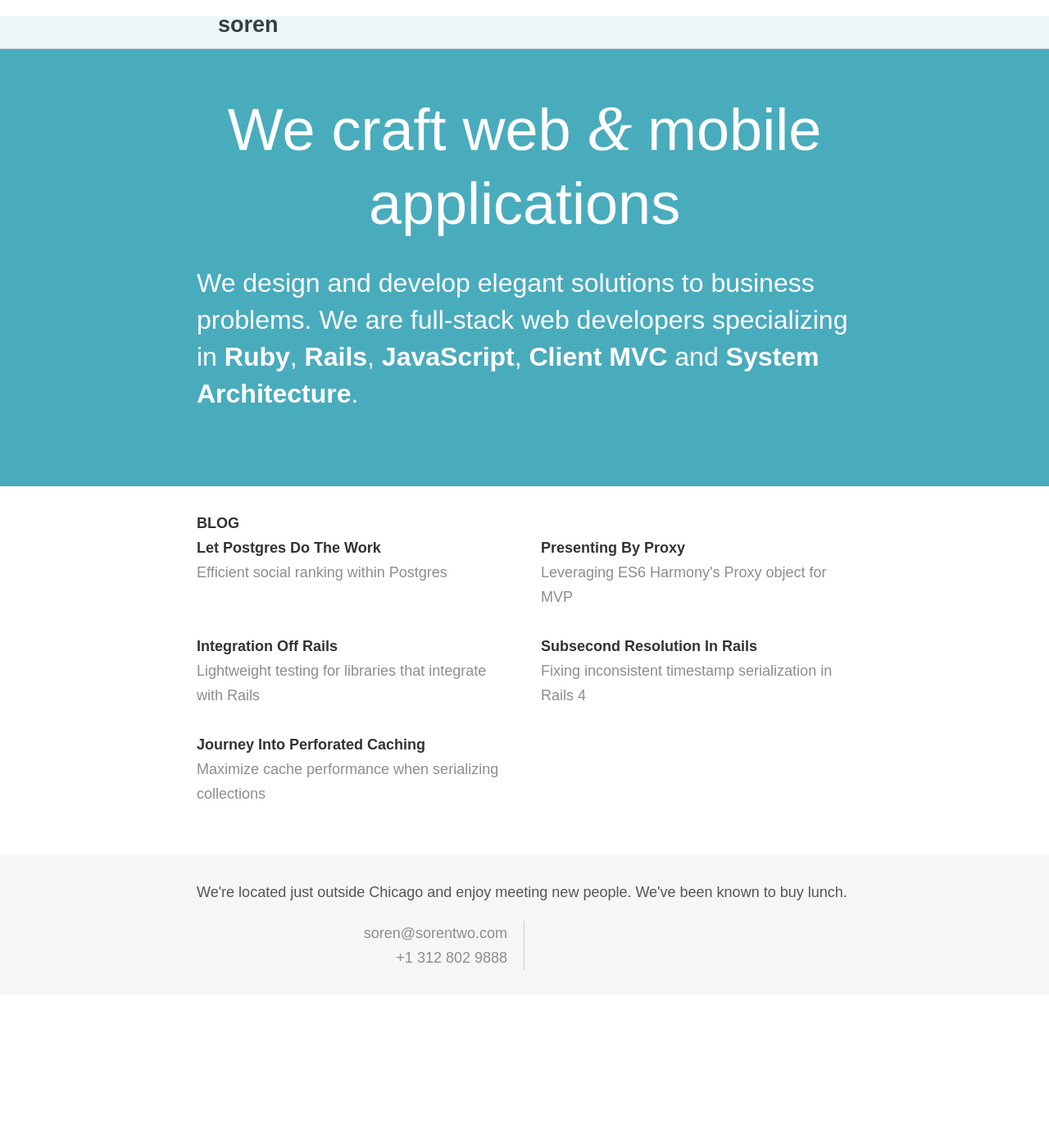
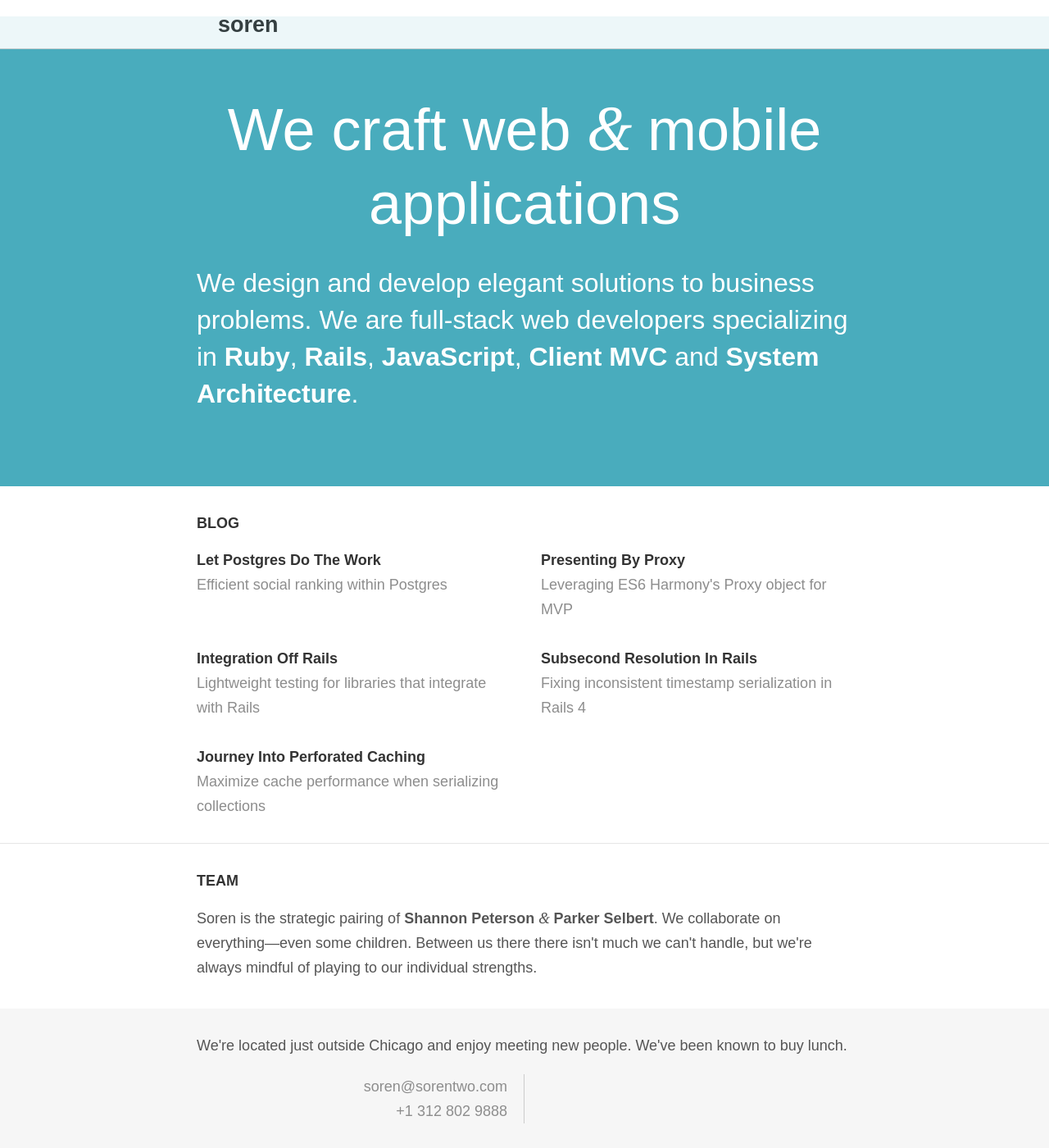
Before and after one commit to sorentwo/soren-website, a Jekyll site: the page built from index.html, in a window 1280 px wide and 1400 px high, scrolled down 40 px. Shown: the whole window at 82% size. Built offline with Jekyll 4.4.1, drawn with Linux system fonts in a browser that asks for light colours; Markdown is read by kramdown in place of the engine named in the settings; before the commit the page ends 1253 px from its top, so only the background shows below that.

Commit message:
Added team section to index

```diff
--- a/index.html
+++ b/index.html
@@ -29,3 +29,16 @@ title: Soren
     {% endfor %}
   </div>
 </div>
+
+<div class="home-sub team">
+  <div class="wrapper">
+    <h2>Team</h2>
+    <p class="team-info">
+      Soren is the strategic pairing of <b>Shannon Peterson</b> <span
+        class="fancy">&amp;</span> <b>Parker Selbert</b>. We collaborate on
+      everything&mdash;even some children. Between us there there isn't much we
+      can't handle, but we're always mindful of playing to our individual
+      strengths.
+    </p>
+  </div>
+</div>
--- a/stylesheets/styles.css
+++ b/stylesheets/styles.css
@@ -51,8 +51,9 @@ header { background: #fff; border-bottom: 1px solid #cccccc; height: 60px; opaci
 .wrapper { margin: 0 auto; max-width: 800px; overflow: hidden; }
 
 .home-sub { padding: 30px 0 0; }
+.home-sub h2 { margin-bottom: 15px; }
 
-footer { background: #f6f6f6; margin-top: 30px; overflow: hidden; padding: 30px 0 30px; }
+footer { background: #f6f6f6; margin-top: 15px; overflow: hidden; padding: 30px 0 30px; }
 
 .footer-contact { float: left; width: 50%; }
 
@@ -73,6 +74,8 @@ footer { background: #f6f6f6; margin-top: 30px; overflow: hidden; padding: 30px
 .contact-there a:hover span { bottom: 40px; opacity: 1.0; }
 
 .home-primary { background: #49acbd; color: #fff; padding: 90px; }
+
+.home-sub.team { border-top: 1px solid #e6e6e6; }
 
 .tagline { color: inherit; font-size: 72px; font-weight: 200; line-height: 90px; margin-bottom: 30px; text-align: center; }
 
```
Also changed, not shown: assets/styles.scss (+12 -3 lines).
